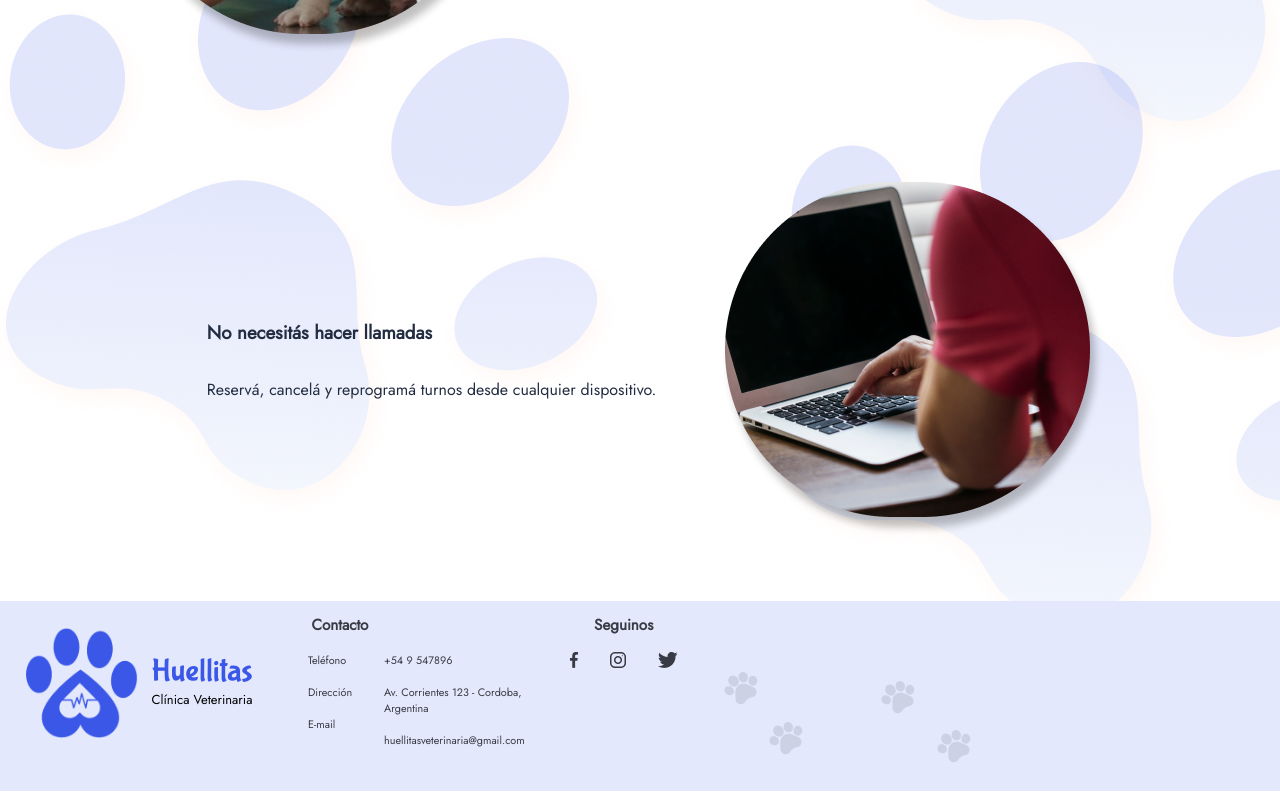
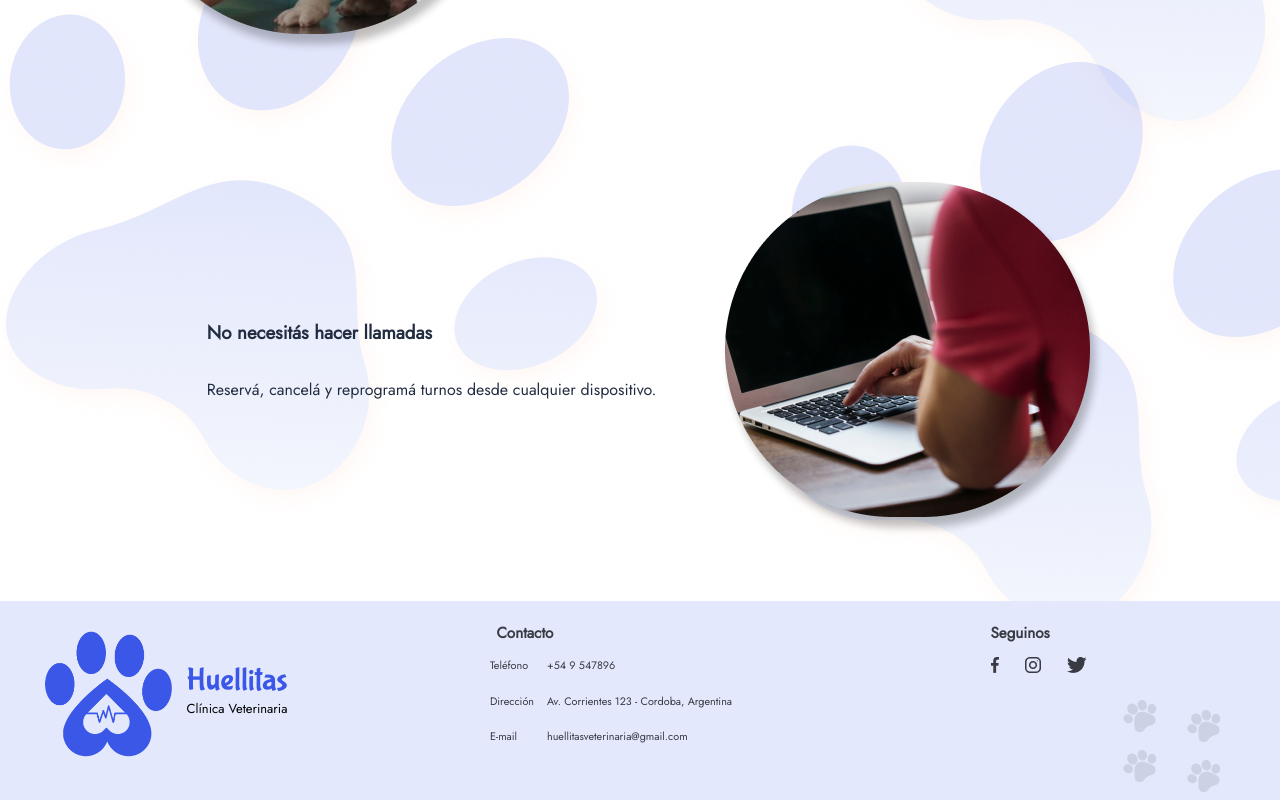
Before and after one commit to No-Country/c10-25-m-vue, a Vue app in the folder client-app/: page / in a window 1280 px wide. Shown: the part 1840-2640 px from the top of the page. Built offline with nearby package versions, Linux system fonts and the light colour scheme.

Commit message:
actualización footer

```diff
--- a/client-app/src/home/components/Footer.vue
+++ b/client-app/src/home/components/Footer.vue
@@ -22,9 +22,9 @@
                 </ul>
             </div>
         </div>
-        <div>
+        <div class="seguinos">
             <h3>Seguinos</h3>
-            <ul class="seguinos">
+            <ul class="seguinos_items">
                 <li><a href="#"><img src="../../assets/home_img/001-facebook.png"></a></li>
                 <li><a href="#"><img src="../../assets/home_img/004-instagram.png"></a></li>
                 <li><a href="#"><img src="../../assets/home_img/003-twitter.png"></a></li>
@@ -48,30 +48,31 @@
 .container-footer{
     width: 100%;
     background: var(--bg-footer);
-    padding:1em;
-    display: flex;
-    gap: 1em;
-
+    padding: 1em 1em 2em 1em;
+    display: grid;
+    grid-template-columns: 1fr 4fr 1fr 1fr;
+    justify-items: center;
     color: var(--text-footer);
     font-family: Jost;
     font-size: small;
+    position: relative;
 }
-.container-footer li{
-    margin: 1rem;
-}
+
 .logo_footer{
+    margin-left: 2rem;
     display: flex;
-    padding: 1em;
+    justify-content: center;
+    align-items: center;
 
 }
 .logo_footer img{
-    width: 7rem;
-    height: 7rem;
+    width: 8rem;
+    height: 8rem;
 }
 .titulo_footer{
     width: 8rem;
     height: 7rem;
-    margin-top: 1.6rem;
+    margin-top: 3rem;
 
     display: block;
     align-self:center;
@@ -88,54 +89,65 @@
     text-align: center;
 
 }
+.contacto{
+    margin:0.5rem 3rem 0 1.5rem;
+}
 .contacto h3{
     width: 6rem;
     text-align: center;
     font-weight: 600;
 }
 .contacto_items{
+    padding: 1em;
     display: flex;
+    gap: 1em ;
+
 }
-
+.contacto_items ul{
+    display: grid;
+    row-gap: 1.5em;
+}
 .contacto li{
     font-size: smaller;
     text-align: left;
+
 }
-
-.seguinos  {
+.seguinos{
+    margin:0.5rem 0 0 2em;
+}
+.seguinos h3{
+    width: 5rem;
+    font-weight: 600;
+    text-align: left;
+}
+.seguinos_items {
+    padding-top: 1em;
     display:flex;
     justify-content: center;
-}
-.seguinos h3{
-    font-weight: 600;
-}
-.pawprint_footer{
-    width: 80%;
-    position:relative;
-
+    gap: 2em;
 }
 
 #paw1{
     position: absolute;
-    top: 30%;
-    left: 2%;
+    top: 45%;
+    right: 9%;
 
 }
 #paw2{
     position: absolute;
-    top: 35%;
-    left: 30%;
+    top: 50%;
+    right: 4%;
 
 }
 #paw3{
     position: absolute;
-    top: 60%;
-    left: 10%;
+    top: 70%;
+    right: 9%;
 
 }#paw4{
     position: absolute;
-    top: 65%;
-    left: 40%;
+    top: 75%;
+    right: 4%;
 
 }
 </style>
```
